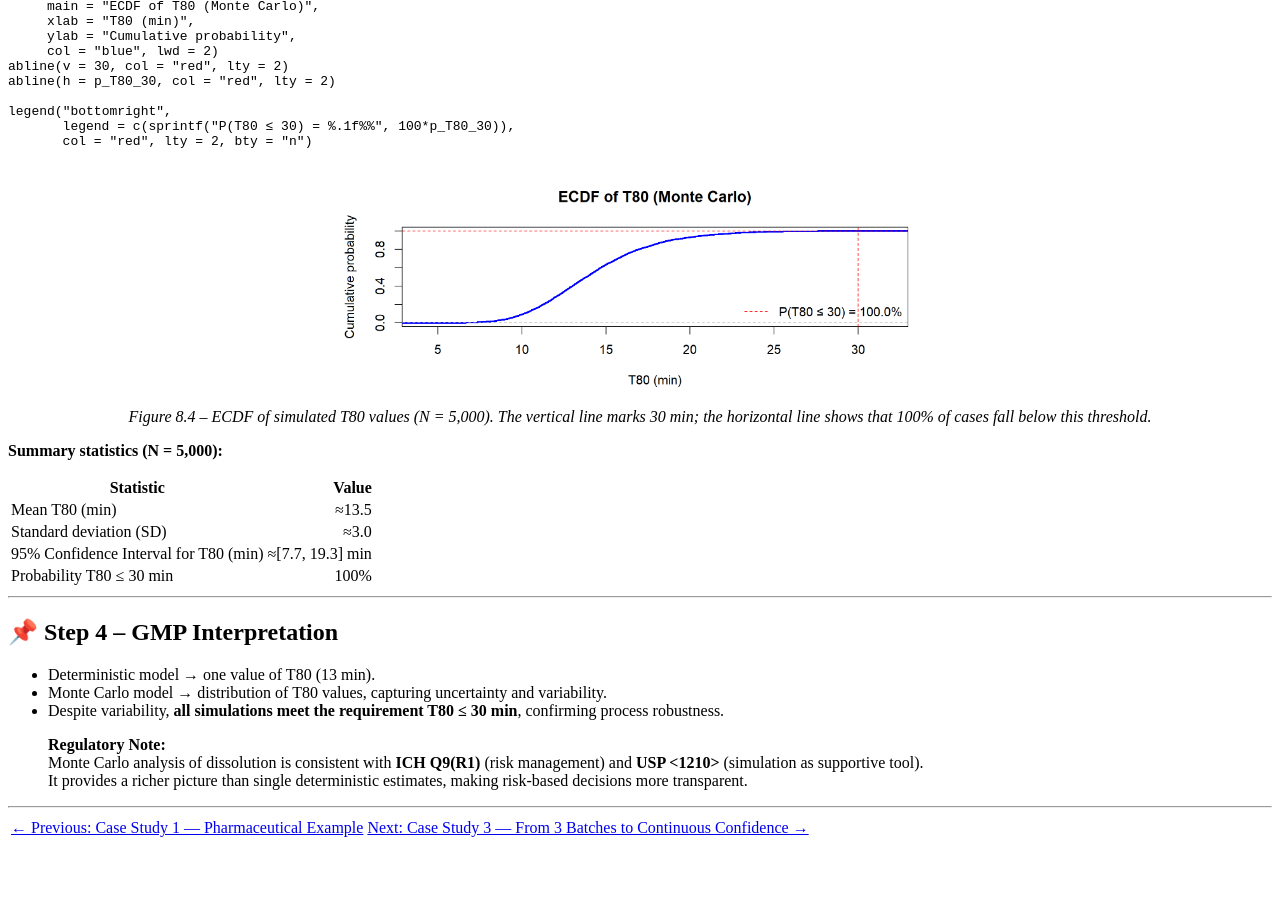
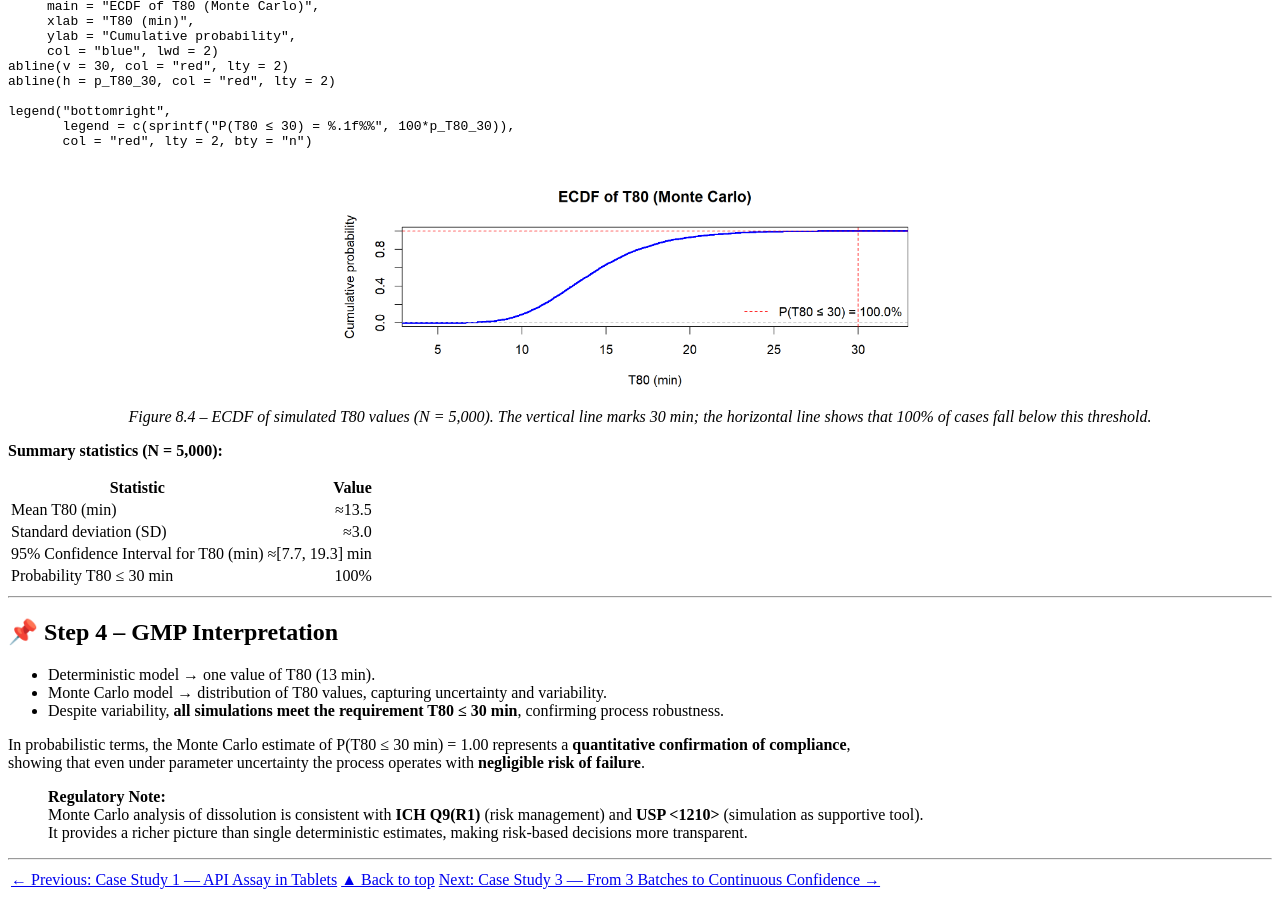
Before and after one commit to rbonfichi/monte-carlo-gmp-pharma, a Jekyll site: the page built from docs/chapters/chapter08_case-study2.md, in a window 1280 px wide and 900 px high, scrolled down 3842 px. Built offline with Jekyll 4.4.1, drawn with Linux system fonts in a browser that asks for light colours; our own code applies the rules of GitHub Pages for plain Markdown files; before the commit the page ends 4690 px from its top, so only the background shows below that; some of the changed text lies outside the part shown.

Commit message:
Update chapter08_case-study2.md

```diff
--- a/docs/chapters/chapter08_case-study2.md
+++ b/docs/chapters/chapter08_case-study2.md
@@ -234,10 +234,13 @@ legend("bottomright",
 - Monte Carlo model → distribution of T80 values, capturing uncertainty and variability.
 - Despite variability, **all simulations meet the requirement T80 ≤ 30 min**, confirming process robustness.
 
+In probabilistic terms, the Monte Carlo estimate of P(T80 ≤ 30 min) = 1.00 represents a **quantitative confirmation of compliance**,
+showing that even under parameter uncertainty the process operates with **negligible risk of failure**.
+
 > **Regulatory Note:**
 > Monte Carlo analysis of dissolution is consistent with **ICH Q9(R1)** (risk management) and **USP <1210>** (simulation as supportive tool).
 > It provides a richer picture than single deterministic estimates, making risk-based decisions more transparent.
 
 ---
 
-[← Previous: Case Study 1 — Pharmaceutical Example](chapter07_case-pharma.md) | [Next: Case Study 3 — From 3 Batches to Continuous Confidence →](chapter09_case-study3.md)
+[← Previous: Case Study 1 — API Assay in Tablets](chapter07_case-pharma.md) | [▲ Back to top](../#table-of-contents) | [Next: Case Study 3 — From 3 Batches to Continuous Confidence →](chapter09_case-study3.md)
```
Also changed, not shown: other parts of docs/chapters/chapter08_case-study2.md (+3 -3 lines).
